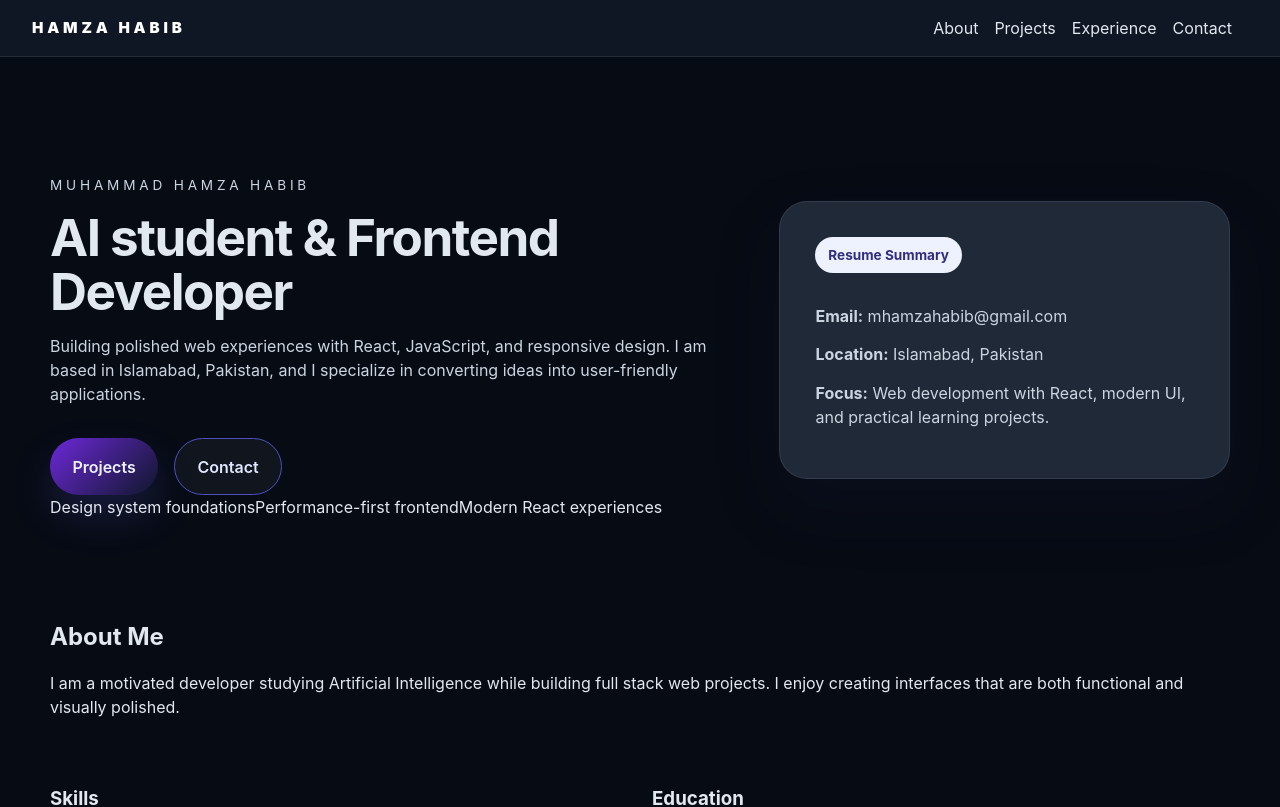
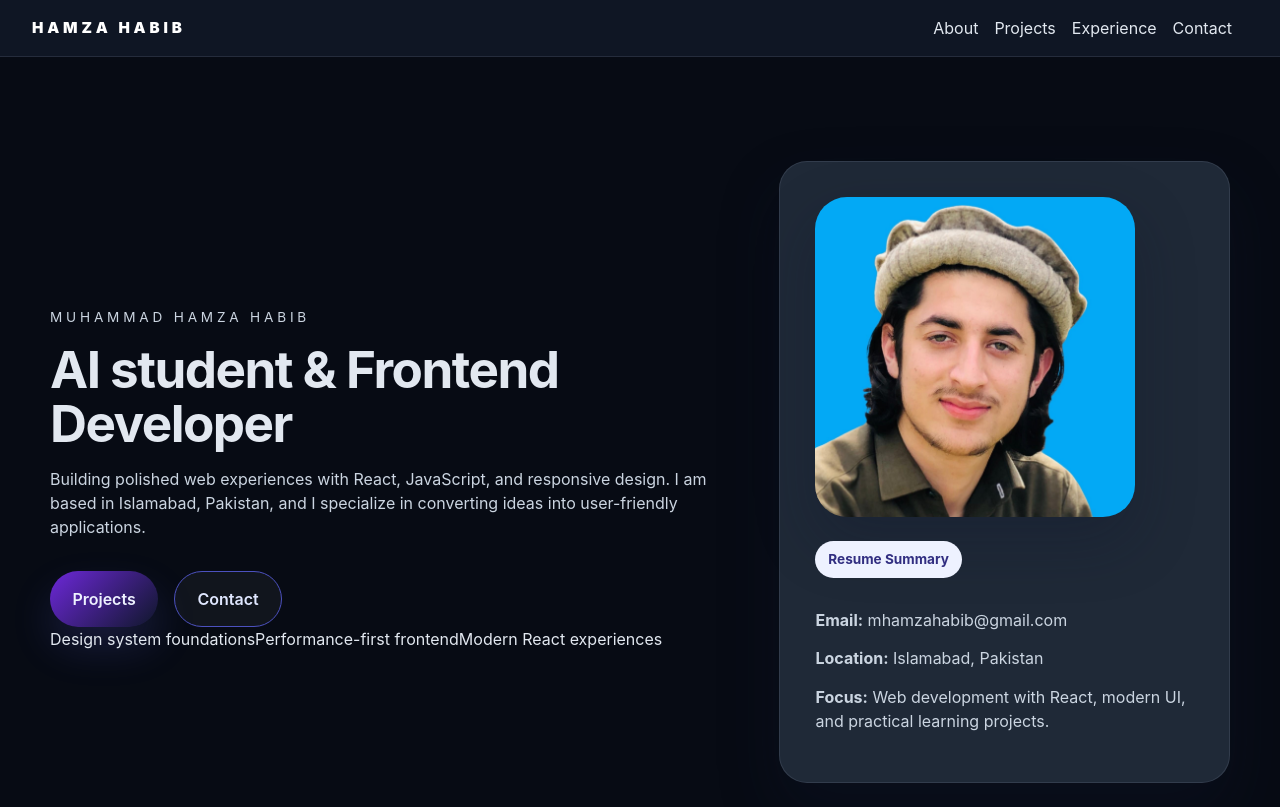
Before and after one commit to hamzahabib2024/Full-Stack-Web-Development, a React (Vite) app in the folder React/portfolio-app/: page / in a window 1280 px wide. Shown: the top 807 px of the page. Built offline with nearby package versions, Linux system fonts and the light colour scheme.

Commit message:
added the profile picture and updated the porfolio website

```diff
--- a/React/portfolio-app/src/App.jsx
+++ b/React/portfolio-app/src/App.jsx
@@ -2,6 +2,7 @@ import { useMemo } from 'react'
 import Header from './components/Header.jsx'
 import ProjectCard from './components/ProjectCard.jsx'
 import ContactForm from './components/ContactForm.jsx'
+import profileImage from './assets/profile.jpg'
 
 const skills = ['HTML', 'CSS', 'JavaScript', 'React', 'Node.js', 'Express', 'Git', 'Responsive Design']
 
@@ -69,6 +70,7 @@ function App() {
             </div>
           </div>
           <div className="hero-card profile-card">
+            <img className="profile-photo" src={profileImage} alt="Muhammad Hamza Habib profile" />
             <span className="hero-badge">Resume Summary</span>
             <p><strong>Email:</strong> mhamzahabib@gmail.com</p>
             <p><strong>Location:</strong> Islamabad, Pakistan</p>
--- a/React/portfolio-app/src/index.css
+++ b/React/portfolio-app/src/index.css
@@ -142,6 +142,16 @@ nav a {
 .profile-card p {
   margin: 0.9rem 0;
   color: #cbd5e1;
+}
+
+.profile-photo {
+  width: 100%;
+  max-width: 320px;
+  display: block;
+  margin: 0 0 1.5rem;
+  border-radius: 2rem;
+  object-fit: cover;
+  box-shadow: 0 24px 60px rgba(15, 23, 42, 0.28);
 }
 
 .hero-badge {
```
Also changed, not shown: React/portfolio-app/src/assets/profile.jpg (added).
